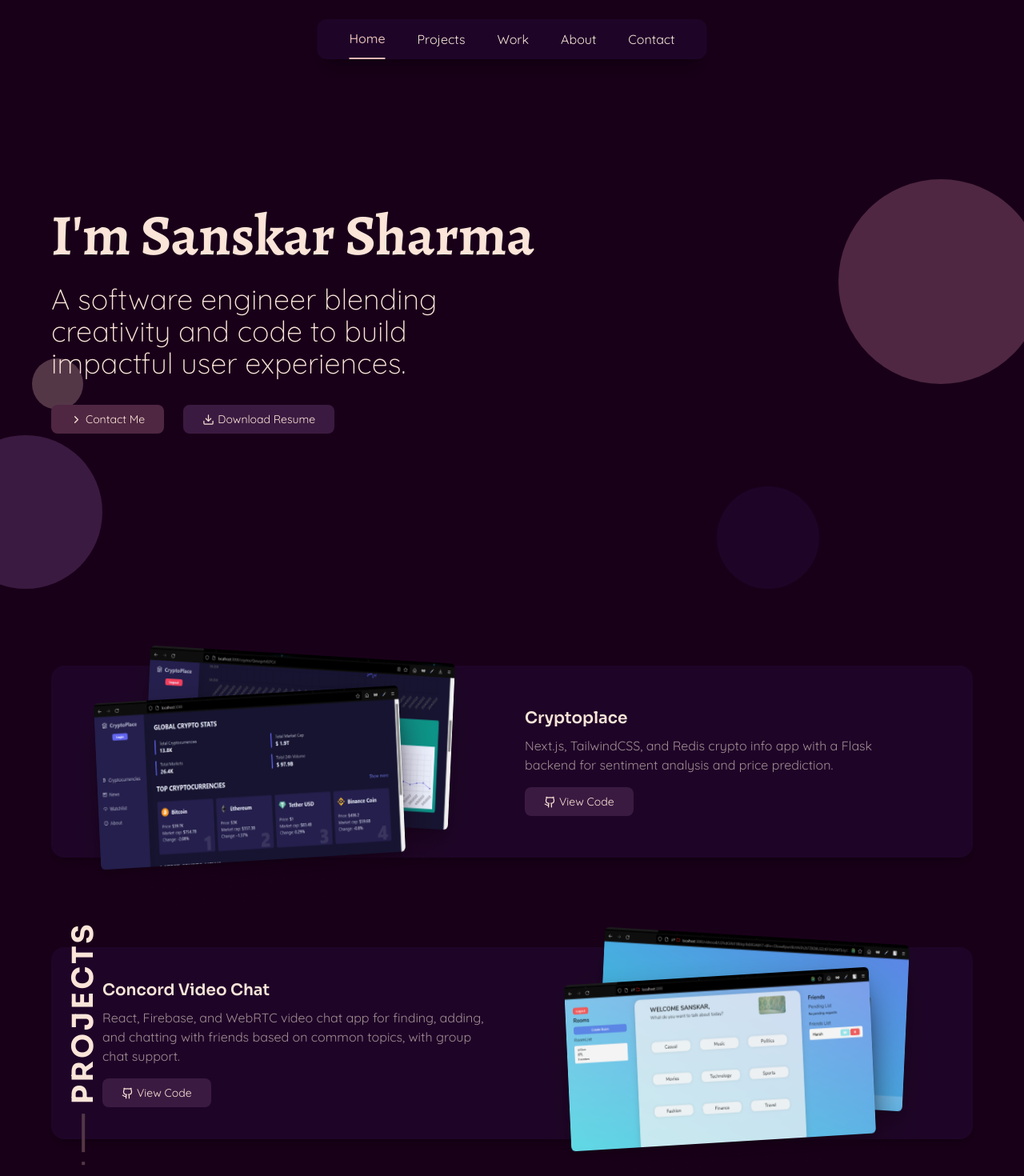
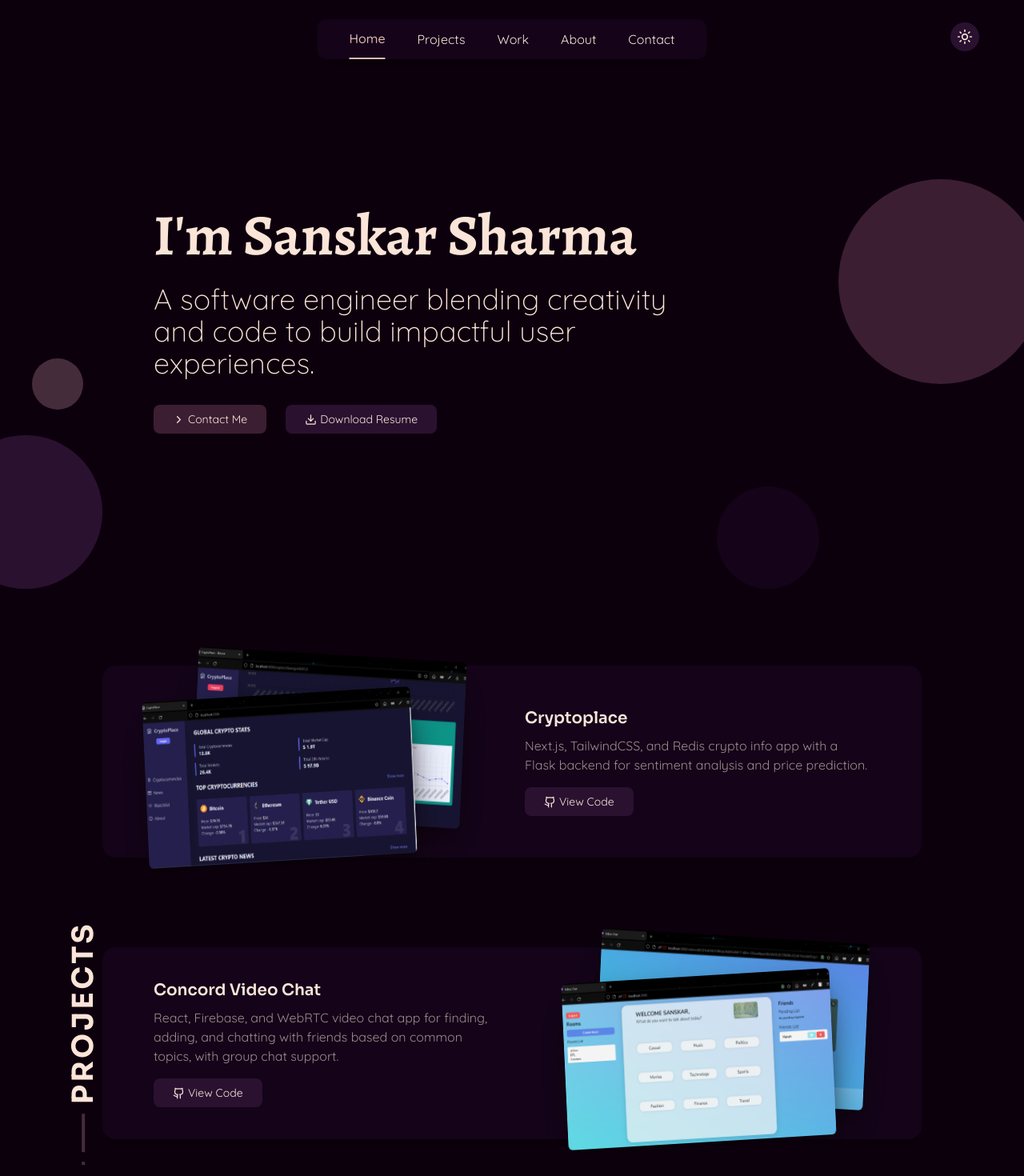
Before and after one commit to SharmaSanskar/sans-portfolio, a Next.js app: page / in a window 1280 px wide. Shown: the top 1470 px of the page at 80% size. Built offline with nearby package versions, Linux system fonts and the light colour scheme; a web font is replaced by a local one.

Commit message:
added light dark theme toggle

```diff
--- /dev/null
+++ b/app/ThemeProvider.tsx
@@ -0,0 +1,23 @@
+"use client";
+
+import { useState, useEffect } from "react";
+
+export default function ThemeProvider({
+  children,
+}: {
+  children: React.ReactNode;
+}) {
+  const [mounted, setMounted] = useState(false);
+
+  // useEffect only runs on the client, so now we can safely show the UI
+  useEffect(() => {
+    setMounted(true);
+  }, []);
+
+  if (!mounted) {
+    // Prevents flashing before client-side JS loads
+    return <>{children}</>;
+  }
+
+  return <>{children}</>;
+}
--- a/app/components/HeroSection.tsx
+++ b/app/components/HeroSection.tsx
@@ -3,6 +3,7 @@
 import React, { useState, useRef, useEffect } from "react";
 import { motion, useAnimation, AnimatePresence } from "framer-motion";
 import { Download, ChevronRight } from "lucide-react";
+import ThemeToggle from "../components/shared/ThemeToggle";
 
 const HeroSection: React.FC = () => {
   const [animationComplete, setAnimationComplete] = useState(false);
@@ -81,38 +82,41 @@ const HeroSection: React.FC = () => {
 
   return (
     <div
-      className="relative min-h-screen flex items-center p-4 sm:p-8 overflow-hidden"
+      className="relative min-h-screen flex items-center p-4 sm:p-8 overflow-hidden bg-bgDark-light dark:bg-bgDark"
       id="home"
     >
+      {/* Theme Toggle */}
+      <ThemeToggle />
+
       {/* Blobs with lower z-index */}
       <motion.div
-        className="absolute bottom-16 right-8 sm:right-64 w-24 sm:w-32 h-24 sm:h-32 bg-accentPurple1 rounded-full z-0"
+        className="absolute bottom-16 right-8 sm:right-64 w-24 sm:w-32 h-24 sm:h-32 bg-accentPurple1-light dark:bg-accentPurple1 rounded-full z-0"
         initial={{ scale: 0, opacity: 0 }}
         animate={blob1Controls}
       />
       <motion.div
-        className="absolute -right-8 bottom-80 sm:bottom-16 sm:-left-16 w-32 sm:w-48 h-32 sm:h-48 bg-accentPurple2 rounded-full z-0"
+        className="absolute -right-8 bottom-80 sm:bottom-16 sm:-left-16 w-32 sm:w-48 h-32 sm:h-48 bg-accentPurple2-light dark:bg-accentPurple2 rounded-full z-0"
         initial={{ scale: 0, opacity: 0 }}
         animate={blob2Controls}
       />
       <motion.div
-        className="hidden md:block absolute bottom-48 sm:bottom-80 -right-4 sm:-right-6 w-48 sm:w-64 h-48 sm:h-64 bg-accentPurple3 rounded-full z-0"
+        className="hidden md:block absolute bottom-48 sm:bottom-80 -right-4 sm:-right-6 w-48 sm:w-64 h-48 sm:h-64 bg-accentPurple3-light dark:bg-accentPurple3 rounded-full z-0"
         initial={{ scale: 0, opacity: 0 }}
         animate={blob3Controls}
       />
       <motion.div
-        className="absolute bottom-20 left-4 sm:bottom-72 sm:left-10 w-12 sm:w-16 h-12 sm:h-16 bg-accentPurple4 rounded-full z-0"
+        className="absolute bottom-20 left-4 sm:bottom-72 sm:left-10 w-12 sm:w-16 h-12 sm:h-16 bg-accentPurple4-light dark:bg-accentPurple4 rounded-full z-0"
         initial={{ scale: 0, opacity: 0 }}
         animate={blob4Controls}
       />
 
       {/* Content with higher z-index */}
-      <div className="max-w-6xl mx-auto w-full relative z-10" ref={textRef}>
+      <div className="max-w-4xl mx-auto w-full relative z-10" ref={textRef}>
         <div className="relative h-16 sm:h-24">
           <AnimatePresence mode="popLayout">
             <motion.h1
               key={currentFontIndex}
-              className={`text-4xl sm:text-7xl font-bold leading-tight ${fonts[currentFontIndex]}`}
+              className={`text-4xl sm:text-7xl font-bold leading-tight ${fonts[currentFontIndex]} text-fontPrimary-light dark:text-fontPrimary`}
               initial="enter"
               animate="center"
               exit="exit"
@@ -128,7 +132,7 @@ const HeroSection: React.FC = () => {
         </div>
 
         <motion.p
-          className="text-xl sm:text-4xl w-full sm:w-1/2 font-light"
+          className="text-xl sm:text-4xl w-full sm:w-3/4 font-light text-fontPrimary-light dark:text-fontPrimary"
           initial={{ opacity: 0, y: 50 }}
           animate={animationComplete ? { opacity: 1, y: 0 } : {}}
           transition={{ duration: 0.7, delay: 0.2 }}
@@ -144,7 +148,7 @@ const HeroSection: React.FC = () => {
           className="flex flex-col sm:flex-row items-stretch sm:items-center gap-4 sm:gap-6 mt-8"
         >
           <motion.a
-            className="flex gap-1 bg-accentPurple3 hover:bg-accentPurple4 transition-colors items-center justify-center px-6 rounded-lg text-sm py-3 sm:py-2"
+            className="flex gap-1 bg-accentPurple3-light dark:bg-accentPurple3 hover:bg-accentPurple4-light dark:hover:bg-accentPurple4 transition-colors items-center justify-center px-6 rounded-lg text-sm py-3 sm:py-2 text-fontPrimary-light dark:text-fontPrimary"
             whileHover={{ scale: 1.02 }}
             whileTap={{ scale: 0.98 }}
             href="#contact"
@@ -157,7 +161,7 @@ const HeroSection: React.FC = () => {
           <motion.a
             href="/sanskar-resume.pdf"
             download={"Sanskar_Sharma_Resume.pdf"}
-            className="flex gap-1 bg-accentPurple2 hover:bg-accentPurple3 transition-colors items-center justify-center px-6 rounded-lg text-sm py-3 sm:py-2"
+            className="flex gap-1 bg-accentPurple2-light dark:bg-accentPurple2 hover:bg-accentPurple3-light dark:hover:bg-accentPurple3 transition-colors items-center justify-center px-6 rounded-lg text-sm py-3 sm:py-2 text-fontPrimary-light dark:text-fontPrimary"
             whileHover={{ scale: 1.02 }}
             whileTap={{ scale: 0.98 }}
           >
--- a/app/components/ProjectSection.tsx
+++ b/app/components/ProjectSection.tsx
@@ -12,7 +12,7 @@ const ProjectCard = ({ project, index }) => {
   return (
     <motion.div
       ref={projectRef}
-      className={`flex flex-col md:flex-row items-center bg-accentPurple1 shadow-lg shadow-black/20 text-fontPrimary rounded-2xl px-4 sm:px-12 py-4 ${
+      className={`flex flex-col md:flex-row items-center bg-accentPurple1-light dark:bg-accentPurple1 shadow-lg shadow-black/20 text-fontPrimary-light dark:text-fontPrimary rounded-2xl px-4 sm:px-12 py-4 ${
         index % 2 === 0 ? "" : "md:flex-row-reverse"
       }`}
       initial={{
@@ -35,7 +35,7 @@ const ProjectCard = ({ project, index }) => {
     >
       <motion.div className="relative w-full md:w-1/2 h-40 sm:h-52 mb-4 md:mb-0">
         <motion.div
-          className="absolute top-0 left-0 w-5/6 h-full rounded-xl shadow-2xl shadow-bgDark"
+          className="absolute top-0 left-0 w-5/6 h-full rounded-xl shadow-2xl shadow-bgDark-light dark:shadow-bgDark"
           initial={{
             rotateY: -30,
             rotateZ: -3,
@@ -60,7 +60,7 @@ const ProjectCard = ({ project, index }) => {
           />
         </motion.div>
         <motion.div
-          className="absolute top-0 left-4 sm:left-8 w-5/6 h-full rounded-xl shadow-2xl shadow-bgDark"
+          className="absolute top-0 left-4 sm:left-8 w-5/6 h-full rounded-xl shadow-2xl shadow-bgDark-light dark:shadow-bgDark"
           initial={{
             rotateY: 30,
             rotateZ: 3,
@@ -95,7 +95,7 @@ const ProjectCard = ({ project, index }) => {
             href={project.githubLink}
             target="_blank"
             rel="noopener noreferrer"
-            className="flex gap-1 bg-accentPurple2 hover:bg-accentPurple3 transition-colors items-center px-4 sm:px-6 rounded-lg text-sm py-2"
+            className="flex gap-1 bg-accentPurple2-light dark:bg-accentPurple2 hover:bg-accentPurple3-light dark:hover:bg-accentPurple3 transition-colors items-center px-4 sm:px-6 rounded-lg text-sm py-2 text-fontPrimary-light dark:text-fontPrimary"
             whileHover={{ scale: 1.02 }}
             whileTap={{ scale: 0.98 }}
           >
@@ -139,25 +139,32 @@ const projects = [
 
 const ProjectSection = () => {
   return (
-    <section className="relative min-h-screen p-4 sm:p-8" id="projects">
+    <section
+      className="relative min-h-screen p-4 sm:p-8 bg-bgDark-light dark:bg-bgDark"
+      id="projects"
+    >
       <div className="hidden md:flex absolute -left-12 items-center top-1/2 -translate-y-1/2">
         <div className="transform -rotate-90 text-4xl tracking-widest font-bold flex items-center gap-3">
-          <div className="w-1 h-1 bg-accentPurple4"></div>
-          <div className="w-12 h-1 bg-accentPurple4"></div>
-          <h1 className="font">PROJECTS</h1>
+          <div className="w-1 h-1 bg-accentPurple4-light dark:bg-accentPurple4"></div>
+          <div className="w-12 h-1 bg-accentPurple4-light dark:bg-accentPurple4"></div>
+          <h1 className="font text-fontPrimary-light dark:text-fontPrimary">
+            PROJECTS
+          </h1>
         </div>
       </div>
 
       {/* Mobile title */}
       <div className="md:hidden text-center mb-14">
-        <h1 className="text-3xl font-bold tracking-widest">PROJECTS</h1>
+        <h1 className="text-3xl font-bold tracking-widest text-fontPrimary-light dark:text-fontPrimary">
+          PROJECTS
+        </h1>
         <div className="flex justify-center gap-2 mt-2">
-          <div className="w-12 h-1 bg-accentPurple4"></div>
-          <div className="w-1 h-1 bg-accentPurple4"></div>
+          <div className="w-12 h-1 bg-accentPurple4-light dark:bg-accentPurple4"></div>
+          <div className="w-1 h-1 bg-accentPurple4-light dark:bg-accentPurple4"></div>
         </div>
       </div>
 
-      <div className="max-w-6xl mx-auto">
+      <div className="max-w-5xl mx-auto">
         <div className="flex flex-col gap-16 sm:gap-28">
           {projects.map((project, index) => (
             <ProjectCard key={index} project={project} index={index} />
--- a/app/components/shared/Navbar.tsx
+++ b/app/components/shared/Navbar.tsx
@@ -37,15 +37,15 @@ function Navbar() {
   return (
     <>
       {/* Desktop Navigation - Fixed at top */}
-      <nav className="hidden md:block bg-accentPurple1 px-10 rounded-xl shadow-xl shadow-black/20">
+      <nav className="hidden md:block bg-accentPurple1-light dark:bg-accentPurple1 px-10 rounded-xl shadow-xl shadow-black/20">
         <ul className="flex items-center gap-10">
           {navItems.map((item) => (
             <a
               key={item.id}
               href={`#${item.id}`}
-              className={`hover:scale-105 hover:text-fontSecondary cursor-pointer transition-all py-3 ${
+              className={`hover:scale-105 hover:text-fontSecondary-light dark:hover:text-fontSecondary cursor-pointer transition-all py-3 text-fontPrimary-light dark:text-fontPrimary ${
                 activeSection === item.id
-                  ? "text-fontSecondary font-medium border-b-2 border-fontSecondary"
+                  ? "text-fontSecondary-light dark:text-fontSecondary font-medium border-b-2 border-fontSecondary-light dark:border-fontSecondary"
                   : ""
               }`}
             >
@@ -56,15 +56,15 @@ function Navbar() {
       </nav>
 
       {/* Mobile Navigation - Fixed at bottom */}
-      <nav className="md:hidden fixed border-t border-fontSecondary bottom-0 left-0 right-0 w-screen bg-accentPurple1 shadow-xl shadow-black/20 z-[200] overflow-hidden">
+      <nav className="md:hidden fixed border-t border-fontSecondary-light dark:border-fontSecondary bottom-0 left-0 right-0 w-screen bg-accentPurple1-light dark:bg-accentPurple1 shadow-xl shadow-black/20 z-[200] overflow-hidden">
         <ul className="flex items-center justify-around">
           {navItems.map((item) => (
             <a
               key={item.id}
               href={`#${item.id}`}
-              className={`flex flex-col items-center gap-1 text-sm py-3 ${
+              className={`flex flex-col items-center gap-1 text-sm py-3 text-fontPrimary-light dark:text-fontPrimary ${
                 activeSection === item.id
-                  ? "text-fontSecondary font-medium"
+                  ? "text-fontSecondary-light dark:text-fontSecondary font-medium"
                   : ""
               }`}
             >
--- /dev/null
+++ b/app/components/shared/ThemeToggle.tsx
@@ -0,0 +1,53 @@
+"use client";
+
+import React, { useState, useEffect } from "react";
+import { Sun, Moon } from "lucide-react";
+import { motion } from "framer-motion";
+
+const ThemeToggle = () => {
+  // Default to dark theme
+  const [isDark, setIsDark] = useState(true);
+
+  // On component mount, check if theme preference exists in local storage
+  useEffect(() => {
+    const savedTheme = localStorage.getItem("theme");
+    if (savedTheme === "light") {
+      setIsDark(false);
+      document.documentElement.classList.remove("dark");
+    } else {
+      // Default to dark theme
+      document.documentElement.classList.add("dark");
+    }
+  }, []);
+
+  const toggleTheme = () => {
+    if (isDark) {
+      // Switch to light theme
+      document.documentElement.classList.remove("dark");
+      localStorage.setItem("theme", "light");
+    } else {
+      // Switch to dark theme
+      document.documentElement.classList.add("dark");
+      localStorage.setItem("theme", "dark");
+    }
+    setIsDark(!isDark);
+  };
+
+  return (
+    <motion.button
+      whileHover={{ scale: 1.05 }}
+      whileTap={{ scale: 0.95 }}
+      onClick={toggleTheme}
+      className="absolute top-4 md:top-7 right-4 md:right-14 z-20 p-2 rounded-full bg-accentPurple4-light dark:bg-accentPurple2 dark:text-fontPrimary text-fontPrimary-light"
+      aria-label="Toggle theme"
+    >
+      {isDark ? (
+        <Sun size={20} className="text-fontPrimary" />
+      ) : (
+        <Moon size={20} className="text-fontPrimary" />
+      )}
+    </motion.button>
+  );
+};
+
+export default ThemeToggle;
--- a/app/layout.tsx
+++ b/app/layout.tsx
@@ -1,6 +1,7 @@
 import type { Metadata } from "next";
 import { Quicksand } from "next/font/google";
 import "./globals.scss";
+import ThemeProvider from "./ThemeProvider";
 
 export const metadata: Metadata = {
   title: "Sanskar - Portfolio",
@@ -16,7 +17,9 @@ export default function RootLayout({
 }>) {
   return (
     <html lang="en" className="scroll-smooth">
-      <body className={quicksand.className}>{children}</body>
+      <body className={quicksand.className}>
+        <ThemeProvider>{children}</ThemeProvider>
+      </body>
     </html>
   );
 }
--- a/app/page.tsx
+++ b/app/page.tsx
@@ -8,7 +8,7 @@ import WorkSection from "./components/WorkSection";
 
 export default function Home() {
   return (
-    <div className="bg-bgDark text-fontPrimary relative">
+    <div className="dark:bg-bgDark bg-bgDark-light dark:text-fontPrimary text-fontPrimary-light relative">
       {/* Desktop navbar positioning */}
       <div className="fixed top-6 left-1/2 -translate-x-1/2 z-[200] hidden md:block">
         <Navbar />
@@ -29,7 +29,7 @@ export default function Home() {
       </div>
 
       {/* Footer */}
-      <div className="bg-accentPurple1 flex items-center justify-center h-20">
+      <div className="dark:bg-accentPurple1 bg-accentPurple1-light flex items-center justify-center h-20">
         <Footer />
       </div>
     </div>
--- a/tailwind.config.ts
+++ b/tailwind.config.ts
@@ -10,13 +10,34 @@ const config: Config = {
   theme: {
     extend: {
       colors: {
-        bgDark: "#190019",
-        fontPrimary: "#FBE4D8",
-        fontSecondary: "#DFB6B2",
-        accentPurple1: "#1E0528",
-        accentPurple2: "#3B1A41",
-        accentPurple3: "#4F2742",
-        accentPurple4: "#543747",
+        bgDark: {
+          DEFAULT: "#0D000D", // Darker background
+          light: "#F8F2FF", // Light mode background
+        },
+        fontPrimary: {
+          DEFAULT: "#FBE4D8", // Dark mode text
+          light: "#1F0A21", // Light mode text
+        },
+        fontSecondary: {
+          DEFAULT: "#DFB6B2", // Dark mode secondary text
+          light: "#3B1A41", // Light mode secondary text
+        },
+        accentPurple1: {
+          DEFAULT: "#140319", // Darker accent
+          light: "#F1E3F9", // Light mode accent
+        },
+        accentPurple2: {
+          DEFAULT: "#2A1130", // Darker accent
+          light: "#E0C6E9", // Light mode accent
+        },
+        accentPurple3: {
+          DEFAULT: "#3C1E33", // Darker accent
+          light: "#D2B1DE", // Light mode accent
+        },
+        accentPurple4: {
+          DEFAULT: "#452C3B", // Darker accent
+          light: "#C092CF", // Light mode accent
+        },
         background: "hsl(var(--background))",
         foreground: "hsl(var(--foreground))",
         card: {
```
Also changed, not shown: app/components/AboutSection.tsx (+19 -17 lines), app/components/ContactSection.tsx (+29 -18 lines), app/components/WorkSection.tsx (+13 -11 lines).
